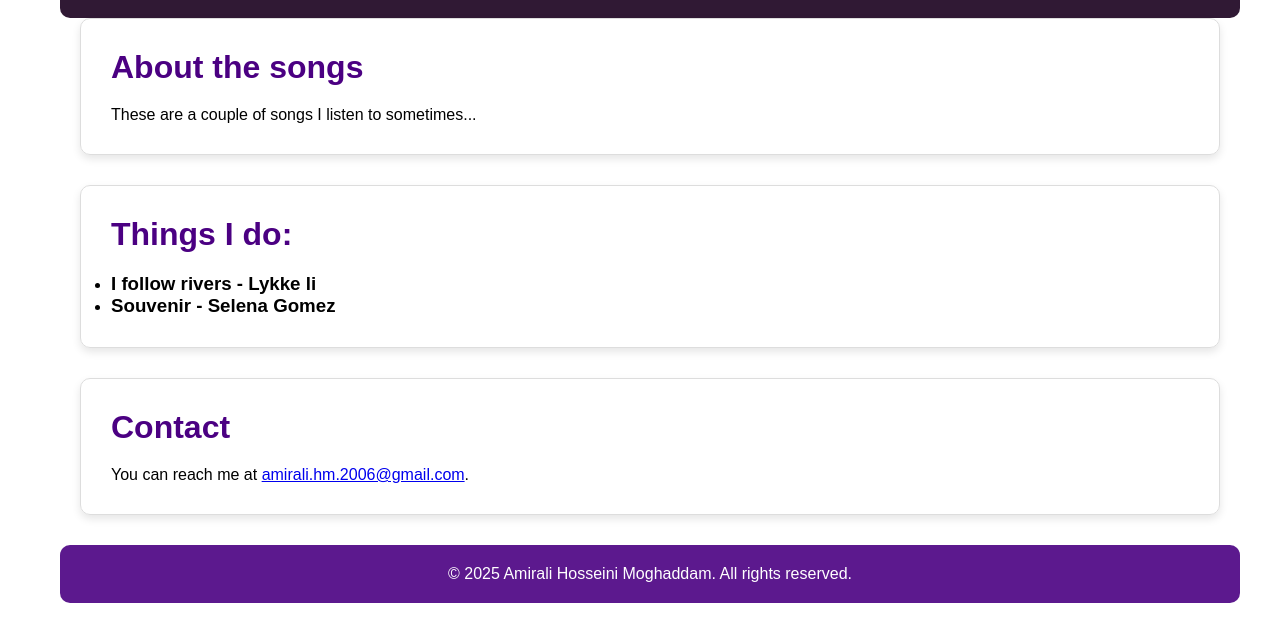
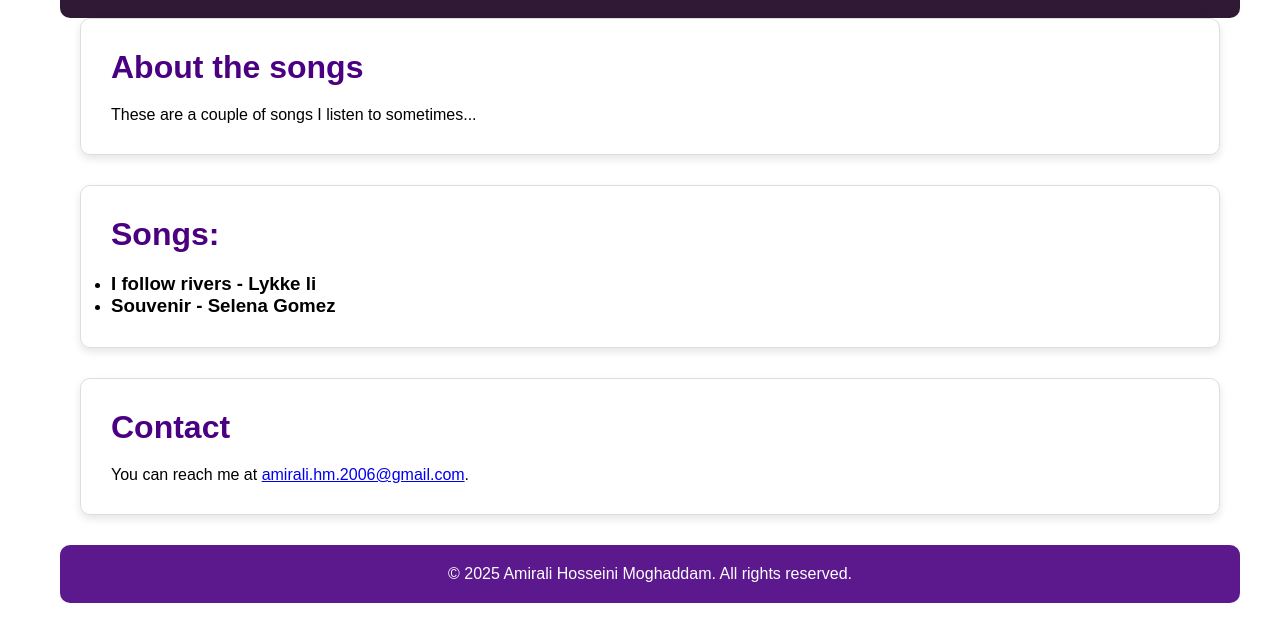
Before and after one commit to DanDCool/music.html, a plain HTML site: page index.html in a window 1280 px wide. Shown: the part 211-834 px from the top of the page. Drawn offline with Linux system fonts and the light colour scheme.

Commit message:
Update index.html

```diff
--- a/index.html
+++ b/index.html
@@ -47,7 +47,7 @@ body {
         </section>
 
         <section class="box projects">
-            <h2>Things I do:</h2>
+            <h2>Songs:</h2>
             <ul>
                 <li>
                     <h3>I follow rivers - Lykke li</h3>
```
